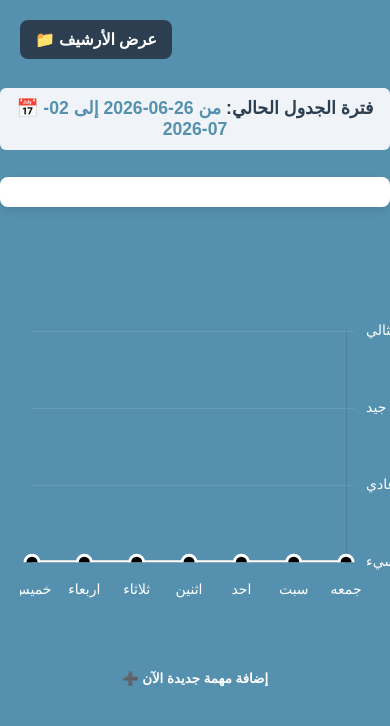
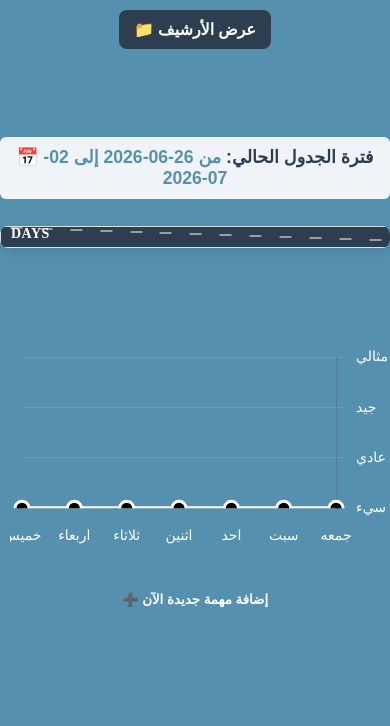
Before and after one commit to samahmed-art/weekly-to-do-list, a plain HTML site: page dashboard.html in a window 390 px wide. Shown: the top 726 px of the page. Drawn offline with nearby package versions, Linux system fonts and the light colour scheme.

Commit message:
fix: make design responsive for tabl

```diff
--- a/dashboard.css
+++ b/dashboard.css
@@ -161,49 +161,56 @@ tbody tr:hover {
 /* ==========================================
    تنسيقات خاصة بالشاشات الصغيرة (الجوال)
    ========================================== */
+/* ==========================================
+   التنسيق المصلح والمضمون لشاشات الجوال
+   ========================================== */
 @media (max-width: 768px) {
 
-    /* 1. تحويل الجداول أو القوائم العريضة إلى عمودية */
-    .container, .main-layout {
+    /* 1. الحاوية هي التي تأخذ التمرير الأفقي وليس الجدول نفسه */
+    .table-container {
         width: 100%;
-        padding: 10px;
+        overflow-x: auto;          /* تفعيل السحب الأفقي هنا */
+        -webkit-overflow-scrolling: touch; /* تمرير سلس على الآيفون */
+        margin: 10px 0;
+        border-radius: 8px;
+        /* حل مشكلة اختفاء الجدول عند الـ RTL في الجوال */
+        direction: ltr;
     }
 
-    /* إذا كنتِ تستخدمين Flexbox لتوزيع العناصر بجانب بعضها */
-    .row-container {
-        flex-direction: column; /* جعل العناصر تحت بعضها بدلاً من بجانب بعضها */
+    /* إعادة توجيه محتوى الجدول ليدعم العربية بالداخل دون تخريب التمرير */
+    table {
+        display: table !important; /* لضمان عدم تحوله إلى block */
+        width: 100%;
+        direction: rtl;            /* بقاء النصوص والترتيب من اليمين لليوم */
     }
 
-    /* 2. تحجيم الجدول ليناسب الشاشة أو السماح بالتمرير الأفقي */
-    table {
-        display: block;
-        width: 100%;
-        overflow-x: auto; /* يسمح بسحب الجدول يميناً ويساراً إن كان عريضاً */
-        white-space: nowrap;
+    th, td {
+        white-space: nowrap;       /* منع النصوص من الهبوط لسطر جديد وتشويه الخلايا */
+        padding: 10px 12px;        /* تقليص الحشو قليلاً ليناسب الجوال */
+        font-size: 0.9rem;         /* تصغير الخط قليلاً */
     }
 
-    /* 3. تصغير أحجام الخطوط لتناسب المساحة الضيقة */
-    h1 {
-        font-size: 1.8rem;
+    /* 2. تصغير حاوية الـ Chart (الرسم البياني) ليتناسب مع شاشة الجوال */
+    .dashboard-chart-wrapper {
+        padding: 10px !important;
+        margin: 15px auto !important;
     }
 
-    h2 {
-        font-size: 1.4rem;
+    .dashboard-chart-wrapper div {
+        height: 220px !important; /* تقليل الارتفاع على الجوال حتى لا يملأ الشاشة */
     }
 
-    /* 4. تعديل الأزرار وحقول الإدخال لتصبح مريحة للمس باليد */
-    button, input, select {
-        width: 100%; /* جعل الأزرار تأخذ العرض الكامل على الجوال */
-        margin-bottom: 10px;
-        padding: 12px; /* تكبير المساحة لتسهيل الضغط */
-    }
-    /* ابحثي عن الحاوية التي تحتوي على الجدول واضيفي لها هذا التنسيق */
-    table {
-        display: block;          /* تحويل الجدول لعنصر ممتد */
-        width: 100%;             /* يأخذ العرض الكامل للشاشة فقط */
-        overflow-x: auto;        /* 🔥 السحر هنا: تفعيل التمرير الأفقي عند الحاجة */
-        -webkit-overflow-scrolling: touch; /* تمرير سلس جداً على الآيفون */
-        white-space: nowrap;     /* منع النصوص من النزول لسطر جديد وتخريب الخلايا */
+    /* 3. تعديل الأزرار وحقول الإدخال لتصبح مريحة للمس */
+    button, input, select, textarea {
+        width: 100% !important;
+        box-sizing: border-box;
     }
 
+    /* زر الأرشيف العلوي */
+    .archive-nav-btn {
+        position: static !important; /* إلغاء التموضع المطلق حتى لا يغطي المحتوى */
+        margin: 10px auto;
+        justify-content: center;
+        width: fit-content;
+    }
 }
```
